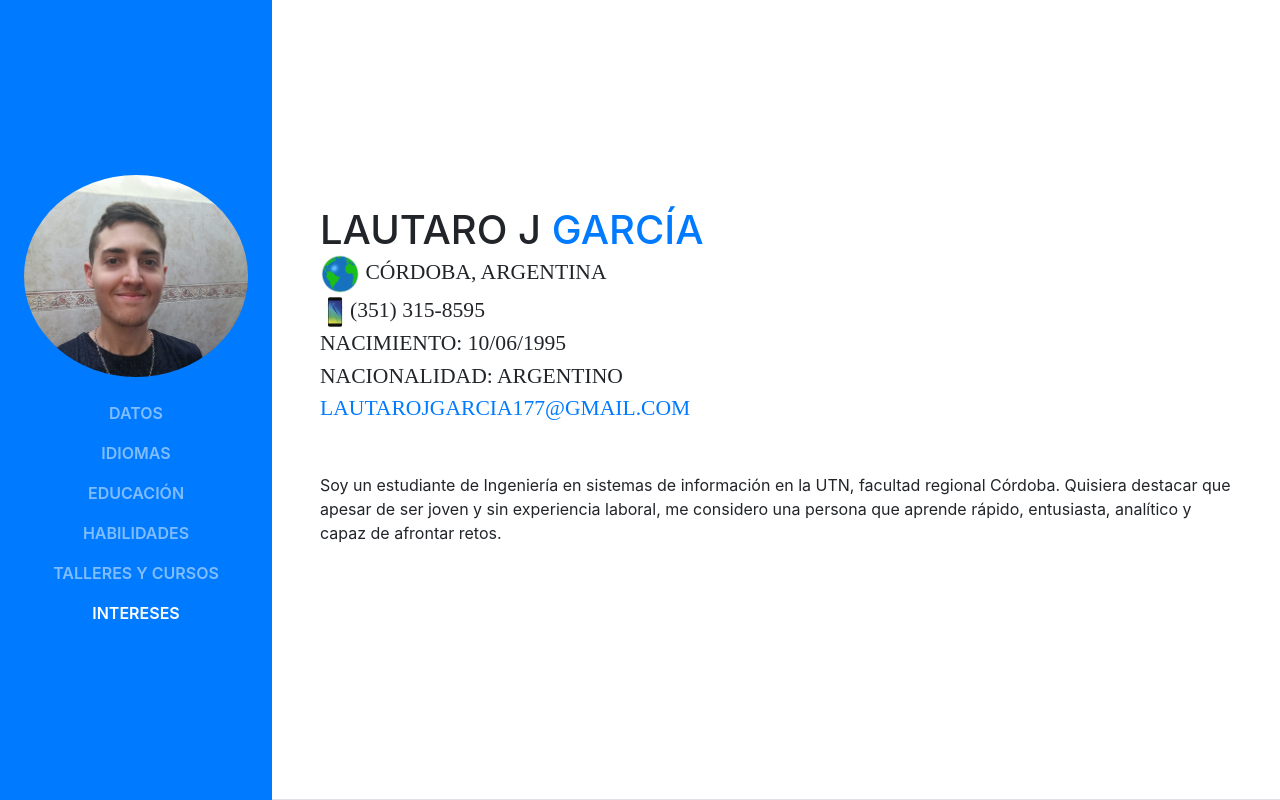
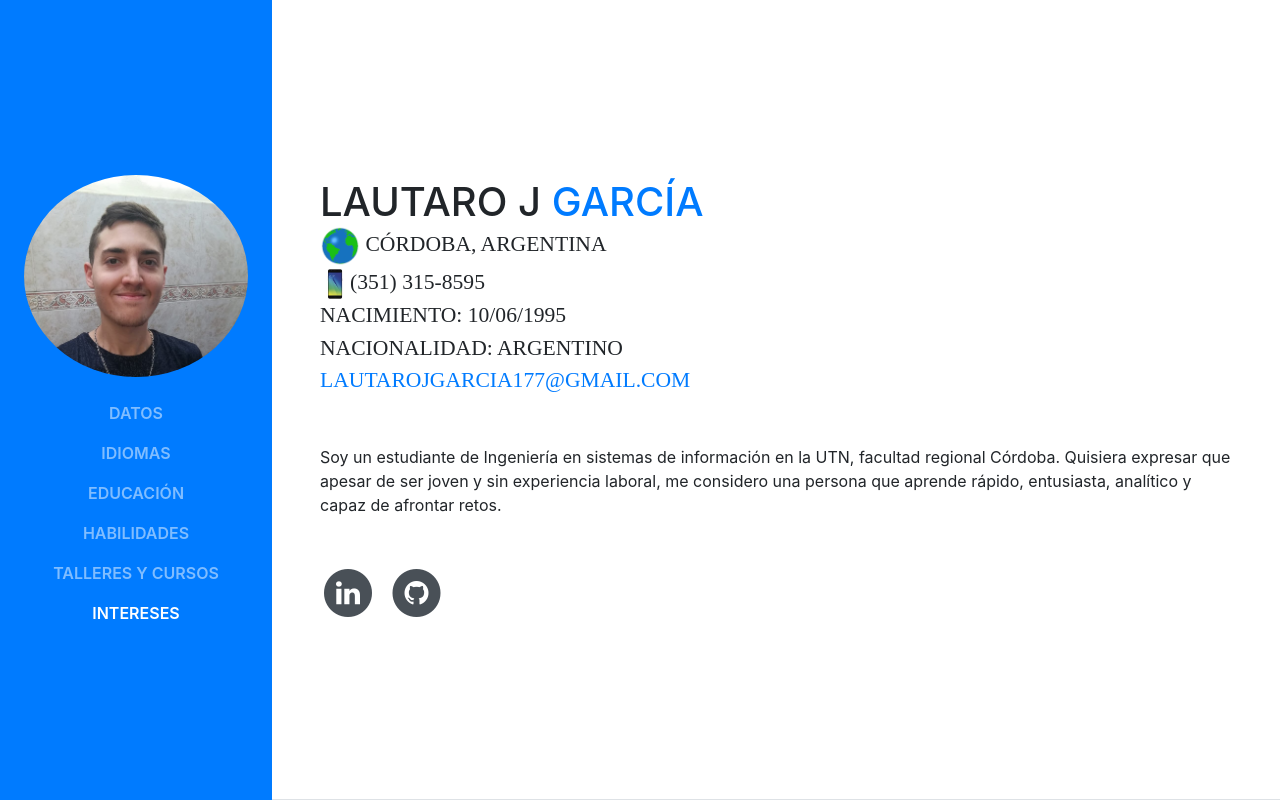
Before and after one commit to lautarojgarcia177/lautarojgarcia177.github.io, a website with bundled scripts: page index.html in a window 1280 px wide. Shown: the top 800 px of the page. Built offline with nearby package versions, Linux system fonts and the light colour scheme; a web font is replaced by a local one.

Commit message:
actualizado

```diff
--- a/index.html
+++ b/index.html
@@ -25,6 +25,7 @@
     <link href="css/resume.css" rel="stylesheet">
 
     <!-- insignia Linkedin -->
+    <script type="text/javascript" src="https://platform.linkedin.com/badges/js/profile.js" async defer></script>
 
   </head>
 
@@ -82,15 +83,16 @@
             <br><a href="mailto:name@email.com">lautarojgarcia177@gmail.com</a>
           </div>
           <p class="mb-5">Soy un estudiante de Ingeniería en sistemas de información en la UTN, facultad regional Córdoba.
-            Quisiera destacar que apesar de ser joven y sin experiencia laboral, me considero una persona que aprende rápido, entusiasta, analítico y capaz de afrontar retos.
+            Quisiera expresar que apesar de ser joven y sin experiencia laboral, me considero una persona que aprende rápido, entusiasta, analítico y capaz de afrontar retos.
           </p>
 
-         <!--  <ul class="list-inline list-social-icons mb-0">
+          <ul class="list-inline list-social-icons mb-0">
             <li class="list-inline-item">
               <a href="#">
-                <span class="fa-stack fa-lg">
+                <span class="fa-stack fa-lg ">
                   <i class="fa fa-circle fa-stack-2x"></i>
                   <i class="fa fa-linkedin fa-stack-1x fa-inverse"></i>
+
                 </span>
               </a>
             </li>
@@ -101,7 +103,7 @@
                   <i class="fa fa-github fa-stack-1x fa-inverse"></i>
                 </span>
               </a>
-            </li> -->
+            </li>
           </ul>
         </div>
       </section>
@@ -311,6 +313,7 @@
       </section>
     </div>
 
+    <div class="LI-profile-badge"  data-version="v1" data-size="medium" data-locale="en_US" data-type="horizontal" data-theme="light" data-vanity="lautaro-j-garcia-b19b75164"><a class="LI-simple-link" href='https://ar.linkedin.com/in/lautaro-j-garcia-b19b75164?trk=profile-badge'>Lautaro J Garcia</a></div>
 
     <!-- Bootstrap core JavaScript -->
     <script src="vendor/jquery/jquery.min.js"></script>
```
